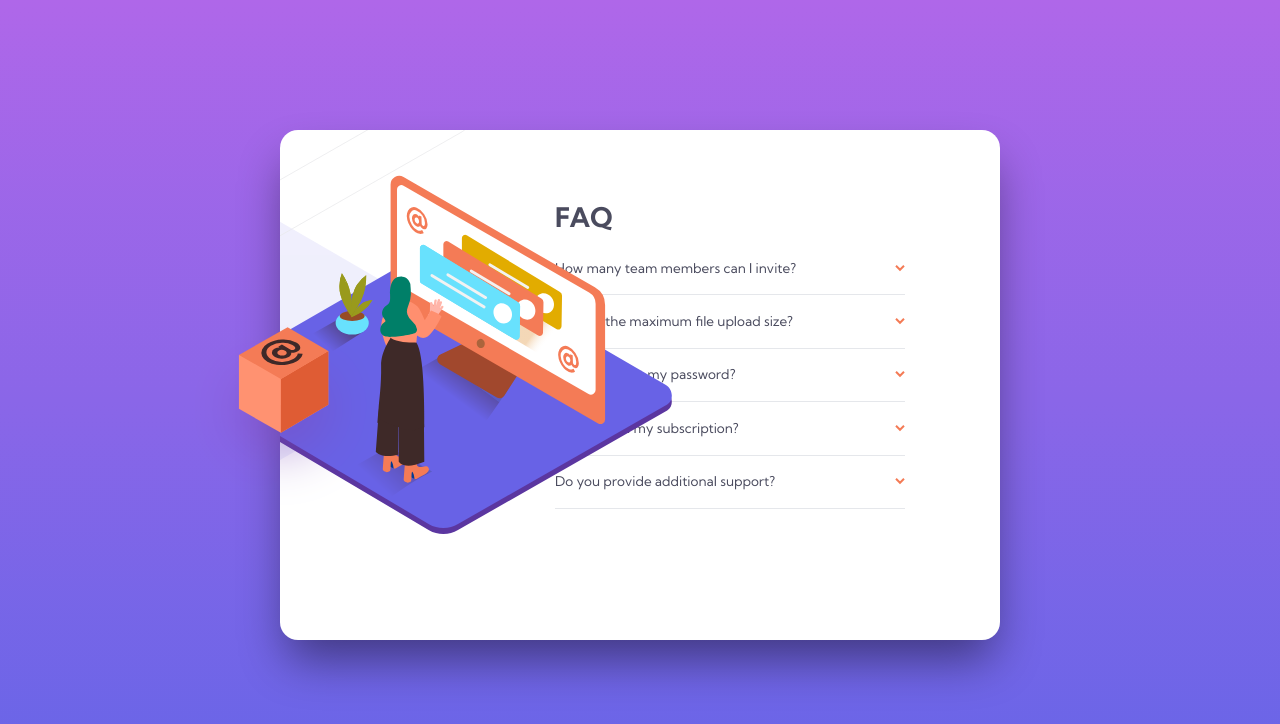
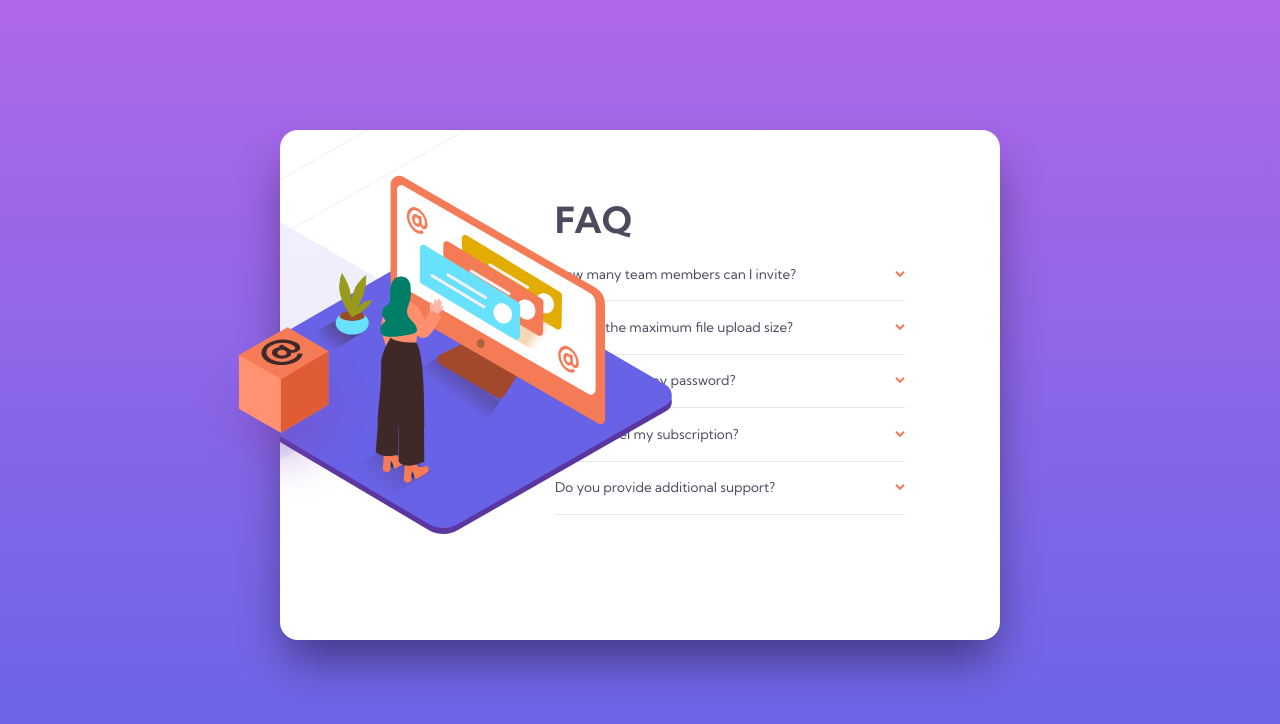
Before and after one commit to ReneOsvaldoCamachoFernandez/faq-accordion-card, a Next.js app: page / in a window 1280 px wide. Shown: the top 724 px of the page. Built offline with nearby package versions, Linux system fonts and the light colour scheme.

Commit message:
bugs fixed

```diff
--- a/pages/index.tsx
+++ b/pages/index.tsx
@@ -70,10 +70,13 @@ export default function Home() {
       <main className=" relative px-[24px] xl:px-[280px] font-personal bg-gradient-to-b from-[#AF67E9] to-[#6565E7] h-full flex justify-center">
         <div className="shadow-[0px_26px_47px_-7px_rgba(0,0,0,0.45)] relative xl:overflow-hidden xl:flex xl:items-end h-[536px] xl:h-[510px] mt-[145px] xl:mt-[130px]  flex flex-col items-center bg-white w-full px-[25px] rounded-3xl">
           <div className="xl:w-[350px] xl:mr-[70px]  w-full">
-            <h1 className="text-3xl xl:text-4xl text-[#4A4B5E] font-bold mb-[40px] xl:mb-[10px] mt-[135px] xl:mt-[72px]">
+            <h1 className="text-4xl text-center xl:text-left xl:text-5xl text-[#4A4B5E] font-bold mb-[20px] xl:mb-[10px] mt-[135px] xl:mt-[72px]">
               FAQ
             </h1>
-            <Accordion allowZeroExpanded className=" pb-[48px] xl:pb-0 w-full">
+            <Accordion
+              allowZeroExpanded
+              className="overflow-hidden pb-[48px] xl:pb-0 w-full "
+            >
               {content.map((contenido, indx) => (
                 <AccordionItem
                   key={indx}
```
